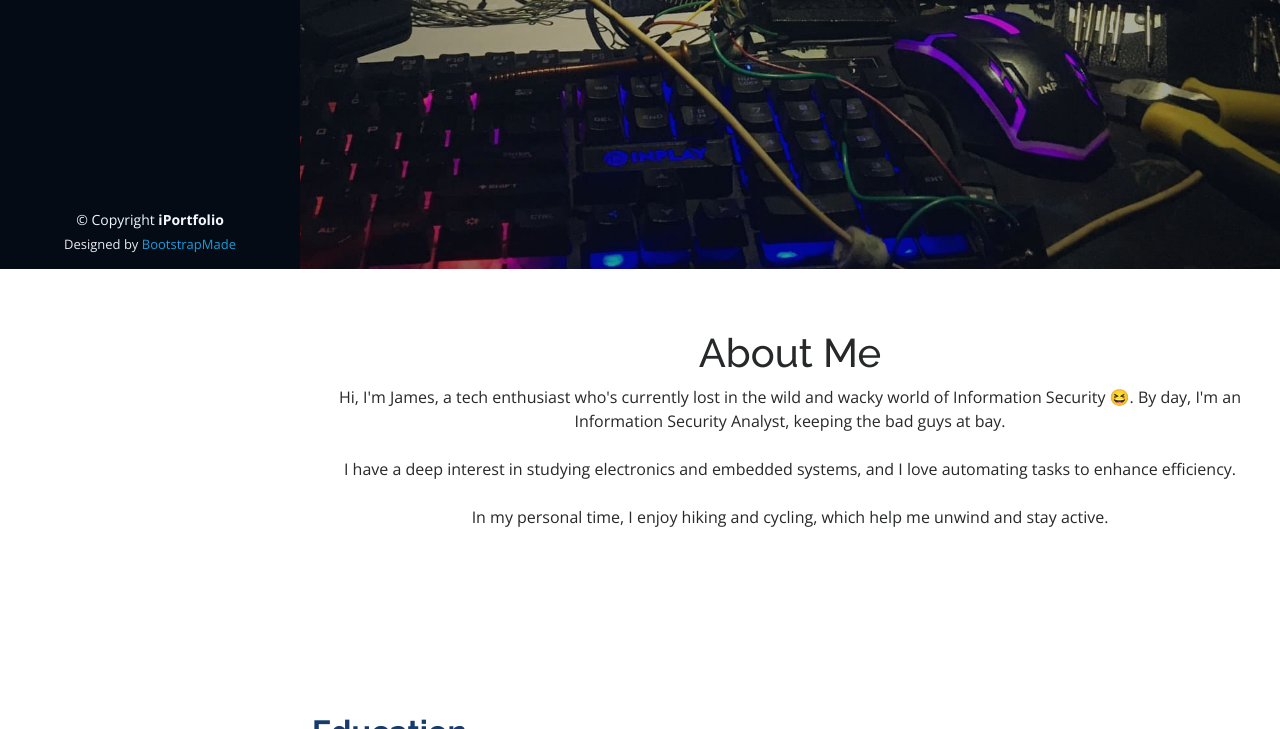
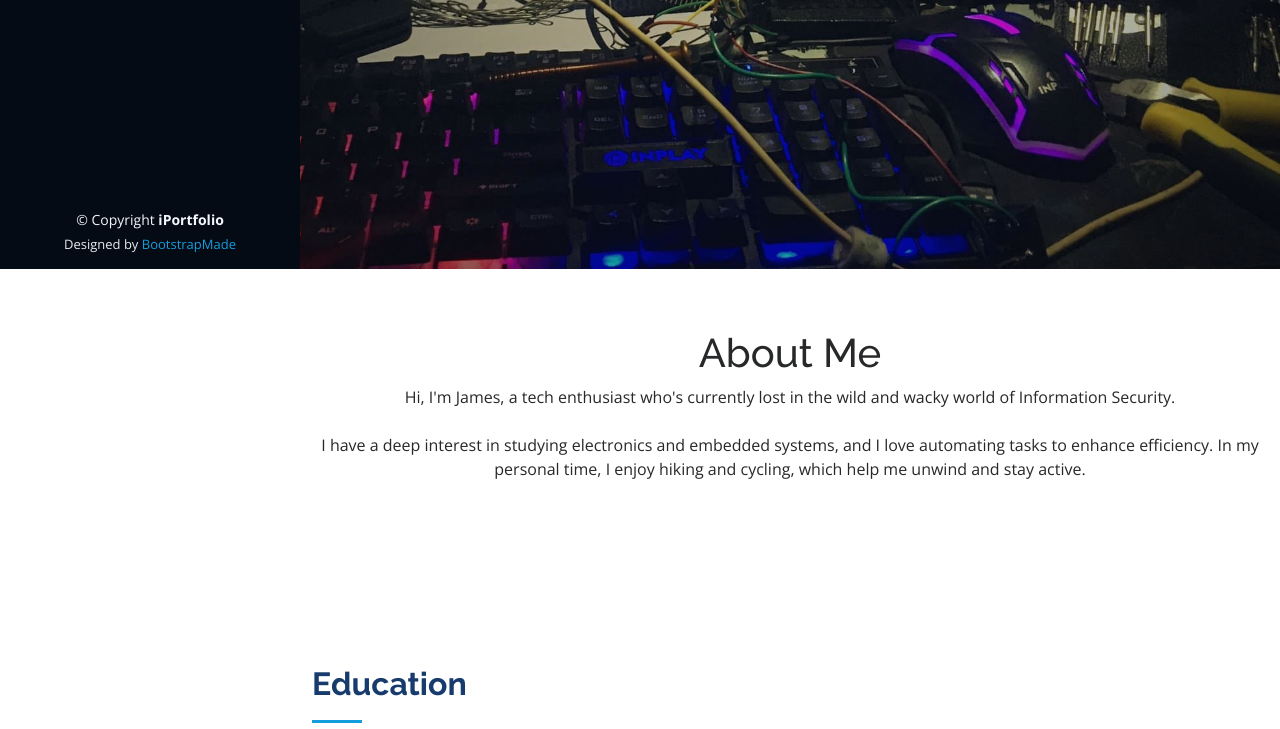
Before and after one commit to artcabby44/myWeb, a plain HTML site: page index.html in a window 1280 px wide. Shown: the part 531-1260 px from the top of the page. Drawn offline with nearby package versions, Linux system fonts and the light colour scheme.

Commit message:
Update index.html

```diff
--- a/index.html
+++ b/index.html
@@ -83,10 +83,9 @@
         <h1>About Me</h1>
 
         <p>
-  Hi, I'm James, a tech enthusiast who's currently lost in the wild and wacky world of Information Security 😆. By day, I'm an Information Security Analyst, keeping the bad guys at bay. <br>
+  Hi, I'm James, a tech enthusiast who's currently lost in the wild and wacky world of Information Security. <br>
   <br>
-  I have a deep interest in studying electronics and embedded systems, and I love automating tasks to enhance efficiency.<br>
-  <br>
+  I have a deep interest in studying electronics and embedded systems, and I love automating tasks to enhance efficiency.
   In my personal time, I enjoy hiking and cycling, which help me unwind and stay active.
 </p>
         <div class="row">
```
